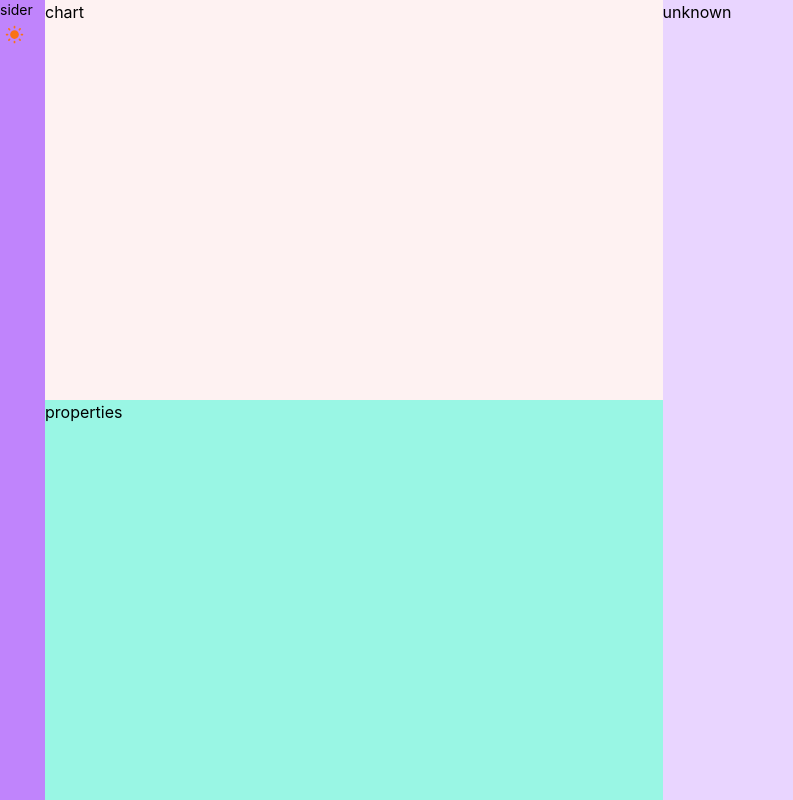
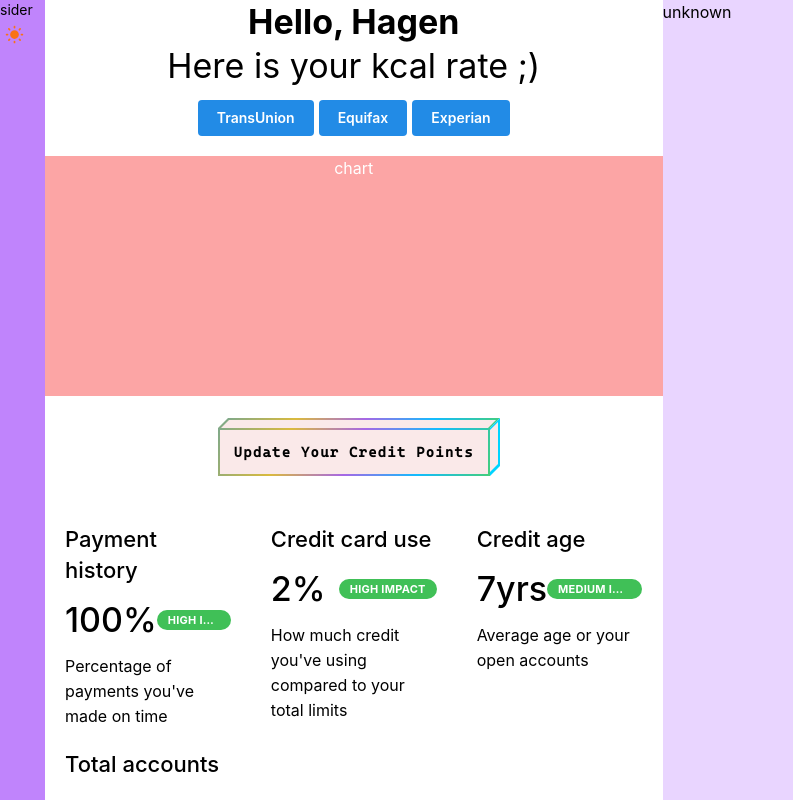
Before and after one commit to phlong19/SynthwaveBlogV2, a React (Vite) app: page /dashboard/kcal in a window 1280 px wide. Shown: the whole page, without its empty margins (0-793 px from the left). Built offline with nearby package versions, Linux system fonts and the light colour scheme; no server answers.

Commit message:
chore: kcal dashboard layouting

```diff
--- a/src/components/layouts/ManageLayout.tsx
+++ b/src/components/layouts/ManageLayout.tsx
@@ -3,8 +3,8 @@ import ThemeToggle from "../ui/ThemeToggle";
 
 function ManageLayout() {
   return (
-    <div className="grid min-h-screen w-full grid-cols-[45px_1fr] bg-white dark:bg-black">
-      <div className="bg-purple-400 text-sm text-black">
+    <div className="grid max-h-screen min-h-screen w-full grid-cols-[45px_1fr] bg-white dark:bg-black overflow-hidden">
+      <div className="bg-purple-400 text-sm text-black sticky left-0 top-0">
         sider
         <ThemeToggle />
       </div>
--- /dev/null
+++ b/src/components/ui/kcal/Chart.tsx
@@ -0,0 +1,25 @@
+import { Button, Flex, Title } from "@mantine/core";
+import { default as CustomButton } from "@/components/ui/Button";
+
+function Chart() {
+  return (
+    <div className="text-center dark:text-white">
+      <Title>Hello, Hagen</Title>
+      <Title fw="400">Here is your kcal rate ;)</Title>
+
+      <Flex mx="auto" justify="center" mt={12} gap={5}>
+        <Button>TransUnion</Button>
+        <Button>Equifax</Button>
+        <Button>Experian</Button>
+      </Flex>
+
+      <div className="h-60 bg-red-300 my-5 text-white">chart</div>
+
+      <div className="mx-auto mt-8">
+        <CustomButton>Update your credit points</CustomButton>
+      </div>
+    </div>
+  );
+}
+
+export default Chart;
--- /dev/null
+++ b/src/components/ui/kcal/Properties.tsx
@@ -0,0 +1,65 @@
+import { Badge, Title } from "@mantine/core";
+
+interface Properties {
+  name: string;
+  value: string | number;
+  rate: 1 | 2 | 3;
+  description: string;
+}
+
+function Properties() {
+  return (
+    <div className="grid grid-cols-3 grid-rows-2 gap-5 gap-x-10 bg-white px-5 py-8 overflow-hidden">
+      {pro.map(({ name, description, value, rate }, index) => (
+        <div key={index}>
+          <Title order={3} fw={500}>
+            {name}
+          </Title>
+          <div className="my-3 flex items-center justify-between">
+            <Title order={1} fw={500}>
+              {value}
+            </Title>
+            <Badge bg={rate > 1 ? "green" : "red"} size="md">
+              {rate > 2
+                ? "High Impact"
+                : rate < 2
+                  ? "Low Impact"
+                  : "Medium Impact"}
+            </Badge>
+          </div>
+          <p>{description}</p>
+          {/* https://cdn. dribbble. com/userupload/13724216/file/original-e7650fa60d5737382c64ba1575b22dab.png?resize=1905x1429v */}
+        </div>
+      ))}
+    </div>
+  );
+}
+
+export default Properties;
+
+const pro: Properties[] = [
+  {
+    name: "Payment history",
+    value: "100%",
+    rate: 3,
+    description: "Percentage of payments you've made on time",
+  },
+  {
+    name: "Credit card use",
+    value: "2%",
+    rate: 3,
+    description: "How much credit you've using compared to your total limits",
+  },
+  {
+    name: "Credit age",
+    value: "7yrs",
+    rate: 2,
+    description: "Average age or your open accounts",
+  },
+  {
+    description: "Total open and closed accounts",
+    name: "Total accounts",
+    value: 28,
+    rate: 1,
+  },
+];
--- a/src/pages/manage/KcalDashboard.tsx
+++ b/src/pages/manage/KcalDashboard.tsx
@@ -1,9 +1,12 @@
+import Chart from "@/components/ui/kcal/Chart";
+import Properties from "@/components/ui/kcal/Properties";
+
 function KcalDashboard() {
   return (
     <div className="grid h-full grid-cols-2 grid-rows-2 text-black">
-      <div className="bg-red-50">chart</div>
+      <Chart />
       <div className="row-span-2 bg-purple-200">unknown</div>
-      <div className="bg-teal-200">properties</div>
+      <Properties />
     </div>
   );
 }
```
